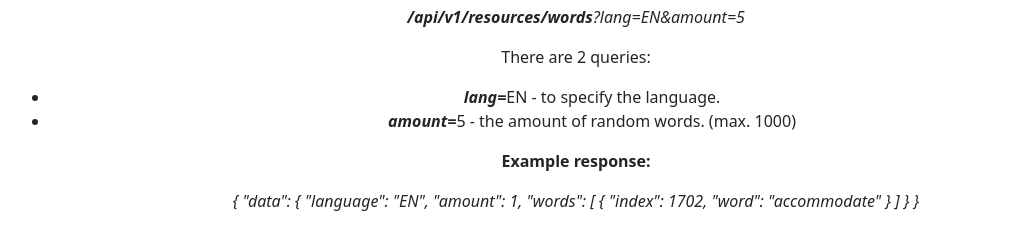
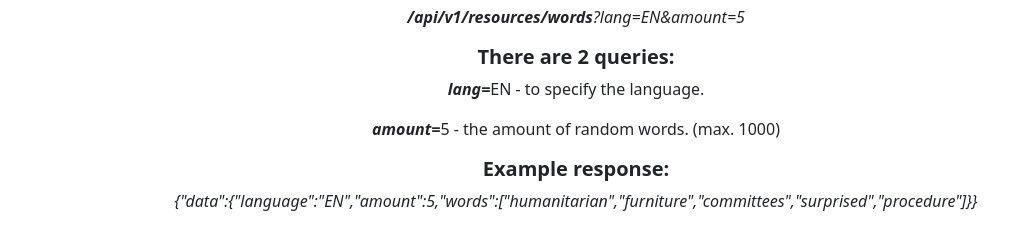
Before and after one commit to ixmprove/random-words-api, a website: page index.html in a window 1280 px wide. Shown: the part 272-522 px from the top of the page, without its empty margins (64-1073 px from the left). Drawn offline with nearby package versions, Linux system fonts and the light colour scheme.

Commit message:
return words as array

```diff
--- a/index.html
+++ b/index.html
@@ -31,14 +31,14 @@
             <div class="col text-center">
                 <h2>How to use:</h2>
                 <p><i><strong>/api/v1/resources/words</strong>?lang=EN&amount=5</i></p>
-                <p>There are 2 queries:</p>
-                <ul>
-                    <li><strong><i>lang=</i></strong>EN - to specify the language.</li>
-                    <li><strong><i>amount=</i></strong>5 - the amount of random words. (max. 1000)</li>
-                </ul>
-                <p><strong>Example response:</strong></p>
-                <p><i>{ "data": { "language": "EN", "amount": 1, "words": [ { "index": 1702, "word": "accommodate" } ] }
-                        }</i></p>
+
+                <h5><strong>There are 2 queries:</strong></h5>
+
+                <p><strong><i>lang=</i></strong>EN - to specify the language.</p>
+                <p><strong><i>amount=</i></strong>5 - the amount of random words. (max. 1000)</p>
+                <h5><strong>Example response:</strong></h5>
+                <p><i>{"data":{"language":"EN","amount":5,"words":["humanitarian","furniture","committees","surprised","procedure"]}}</i>
+                </p>
             </div>
         </div>
     </div>
```
Also changed, not shown: index.js (+1 -31 lines).
